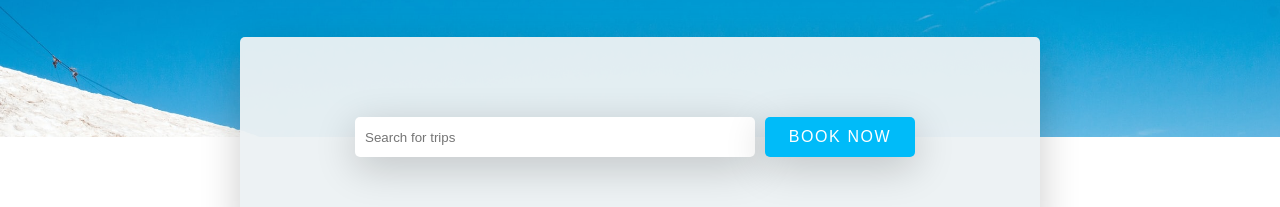
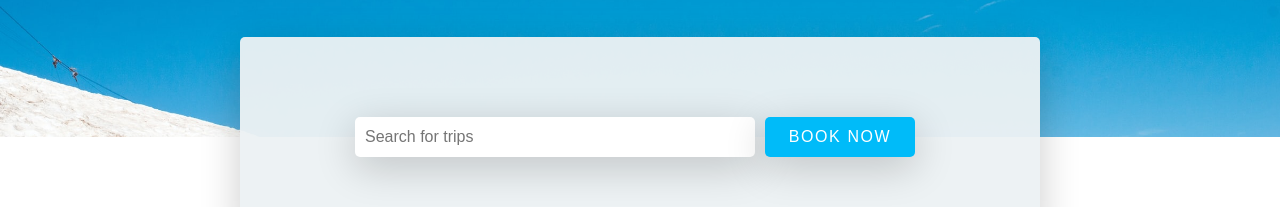
Before and after one commit to Alexandru-Gurau/new-trip-2022, a React (Create React App) app: page / in a window 1280 px wide. Shown: the part 463-670 px from the top of the page. Built offline with nearby package versions, Linux system fonts and the light colour scheme; a web font is replaced by a local one.

Commit message:
change input font size

```diff
--- a/src/components/search-box/search-box.styles.scss
+++ b/src/components/search-box/search-box.styles.scss
@@ -8,8 +8,12 @@
   border: none;
   padding: 0 1rem;
   border-radius: 5px;
+  font-size: 1.6rem;
 
   @media only screen and (max-width: $bp-medium) {
     width: 90%;
   }
 }
+.search-box:focus {
+  font-size: 16px;
+}
```
